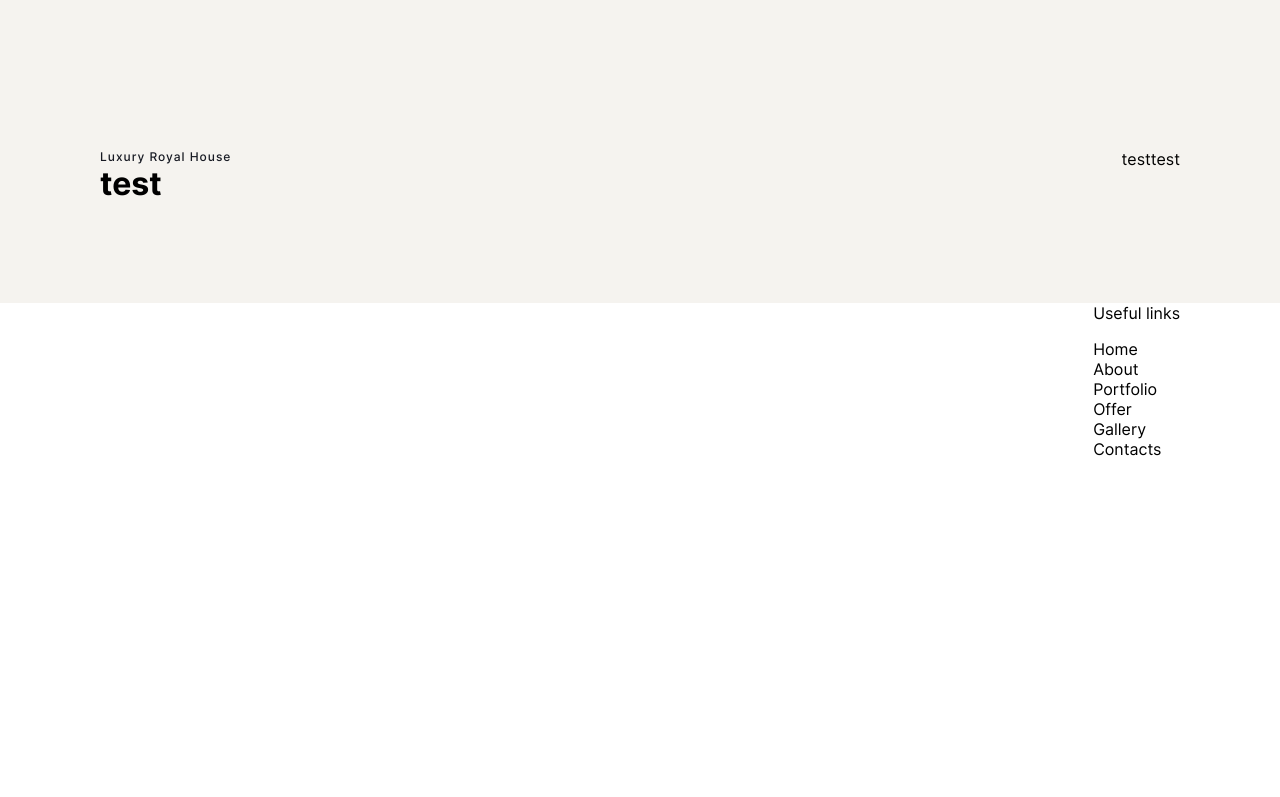
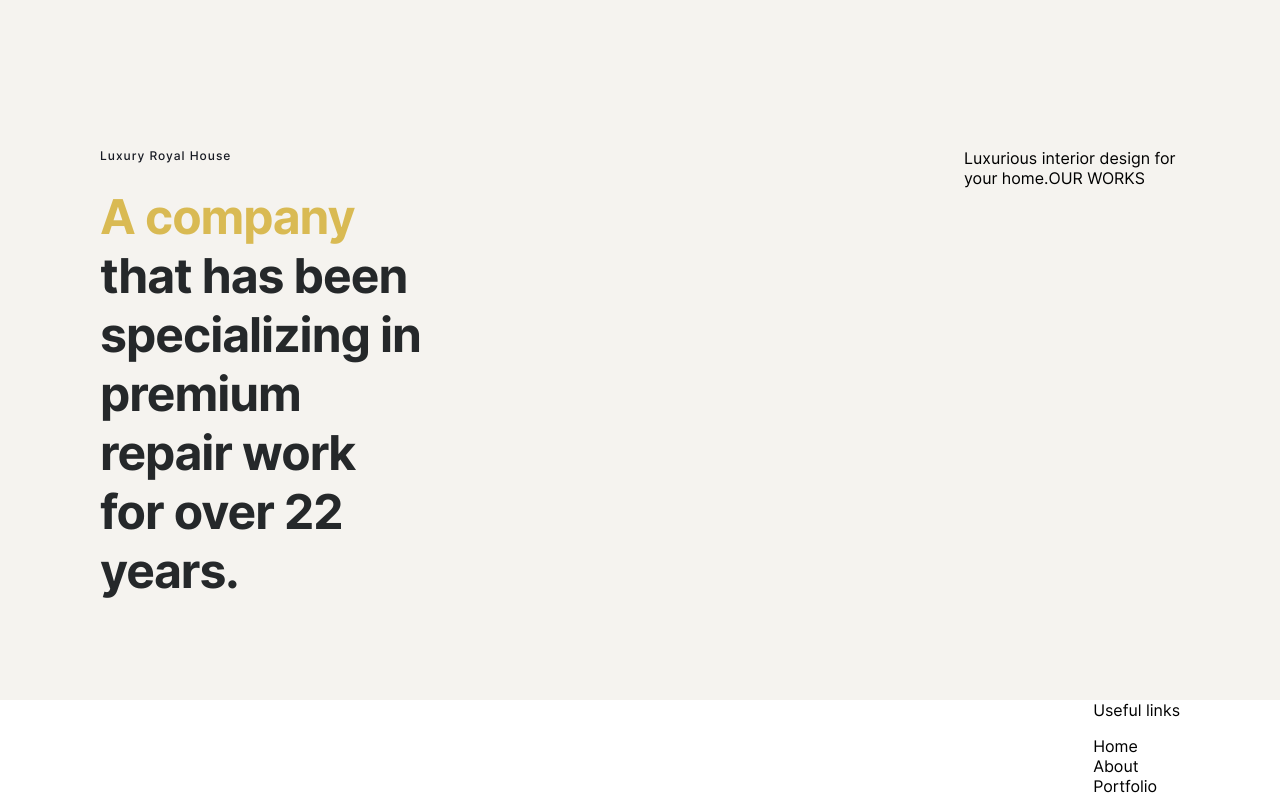
Before and after one commit to yuuikm/luxury-royal-house, a React (Vite) app: page /about in a window 1280 px wide. Shown: the part 1246-2043 px from the top of the page. Before the commit the page ends 1721 px from the top, so only its background shows below. Built offline with nearby package versions, Linux system fonts and the light colour scheme.

Commit message:
feat: changed intro section styles

```diff
--- a/src/components/App.tsx
+++ b/src/components/App.tsx
@@ -1,14 +1,24 @@
 import type { FC } from 'react';
+import { useTranslation } from 'react-i18next';
 import IntroSection from 'components/IntroSection';
 import ActionBlock from 'components/shared/ActionBlock';
 import Slider from 'components/Slider';
 
-const App: FC = () => (
-  <>
-    <Slider />
-    <IntroSection />
-    <ActionBlock title="test" isHighlighted={true} quote="test" callToAction="test" />
-  </>
-);
+const App: FC = () => {
+  const { t } = useTranslation();
+
+  return (
+    <>
+      <Slider />
+      <IntroSection />
+      <ActionBlock
+        title={t('callToActionHome.title')}
+        highlighted={t('callToActionHome.highlighted')}
+        quote={t('callToActionHome.quote')}
+        callToAction={t('callToActionHome.callToAction')}
+      />
+    </>
+  );
+};
 
 export default App;
--- a/src/components/shared/ActionBlock/index.tsx
+++ b/src/components/shared/ActionBlock/index.tsx
@@ -4,18 +4,20 @@
 
 type ActionBlockProps = {
   title: string;
-  isHighlighted: boolean;
+  highlighted: string;
   quote: string;
   callToAction: string;
 };
 
-const ActionBlock: FC<ActionBlockProps> = ({ title, quote, callToAction }) => {
-  return (
+const ActionBlock: FC<ActionBlockProps> = ({ title, highlighted, quote, callToAction }) => (
   <div className="container call-to-action-bg">
     <div className="call-to-action-wrapper">
       <div className="call-to-action-title-wrapper">
         <SmTitle />
-          <h1>{title}</h1>
+        <h1 className="call-to-action-title">
+          <span className="call-toaction-highlighted">{highlighted}</span>
+          {title}
+        </h1>
       </div>
       <div className="call-to-action-quote">
         <span>{quote}</span>
@@ -24,6 +26,5 @@
     </div>
   </div>
 );
-};
 
 export default ActionBlock;
--- a/src/provider/i18n.ts
+++ b/src/provider/i18n.ts
@@ -29,6 +29,12 @@
         yearsText: 'Years of experience',
         buttonText: 'Contact us to create your ideal space!',
       },
+      callToActionHome: {
+        highlighted: 'A company ',
+        title: 'that has been specializing in premium repair work for over 22 years.',
+        quote: 'Luxurious interior design for your home.',
+        callToAction: 'OUR WORKS',
+      },
     },
   },
   ru: {
@@ -52,7 +58,12 @@
         yearsText: 'Года опыта',
         buttonText: 'Свяжитесь с нами!',
       },
-      callToActionHome: {},
+      callToActionHome: {
+        highlighted: 'Компания, ',
+        title: 'которая специализируется на ремонтных работах премиум-класса более 22 лет.',
+        quote: 'Роскошный интерьер вашего дома.',
+        callToAction: 'НАШИ РАБОТЫ',
+      },
     },
   },
 };
--- a/src/styles/components/action-block.scss
+++ b/src/styles/components/action-block.scss
@@ -6,4 +6,23 @@
   display: flex;
   justify-content: space-between;
   padding: 100px 0;
-}
+
+  .call-to-action-title-wrapper{
+    flex-basis: 30%;
+  }
+
+  .call-to-action-quote {
+    flex-basis: 20%;
+  }
+
+  .call-to-action-title {
+    font-size: 48px;
+    font-weight: 700;
+    letter-spacing: -1px;
+    color: $c-call-to-action-title;
+
+    .call-toaction-highlighted {
+      color: $c-call-to-action-highlighted;
+    }
+  }
+ }
--- a/src/styles/components/intro-section.scss
+++ b/src/styles/components/intro-section.scss
@@ -33,7 +33,7 @@
     line-height: 55px;
     font-weight: 700;
     letter-spacing: -1px;
-    padding: 25px 0 100px 0;
+    padding: 0 0 100px 0;
   }
 
   .second-title {
--- a/src/styles/components/sm-title.scss
+++ b/src/styles/components/sm-title.scss
@@ -3,4 +3,5 @@
   font-weight: 500;
   color: $c-small-title-text;
   letter-spacing: 1px;
+  padding-bottom: 24px;
 }
--- a/src/styles/settings/colors.scss
+++ b/src/styles/settings/colors.scss
@@ -23,3 +23,5 @@
 $c-button-secondary-hover: $c-gold-1;
 
 $c-call-to-action-bg: $c-white-2;
+$c-call-to-action-title: $c-black-3;
+$c-call-to-action-highlighted: $c-gold-1;
```
Lines whose indentation alone changed are shown as unchanged.
